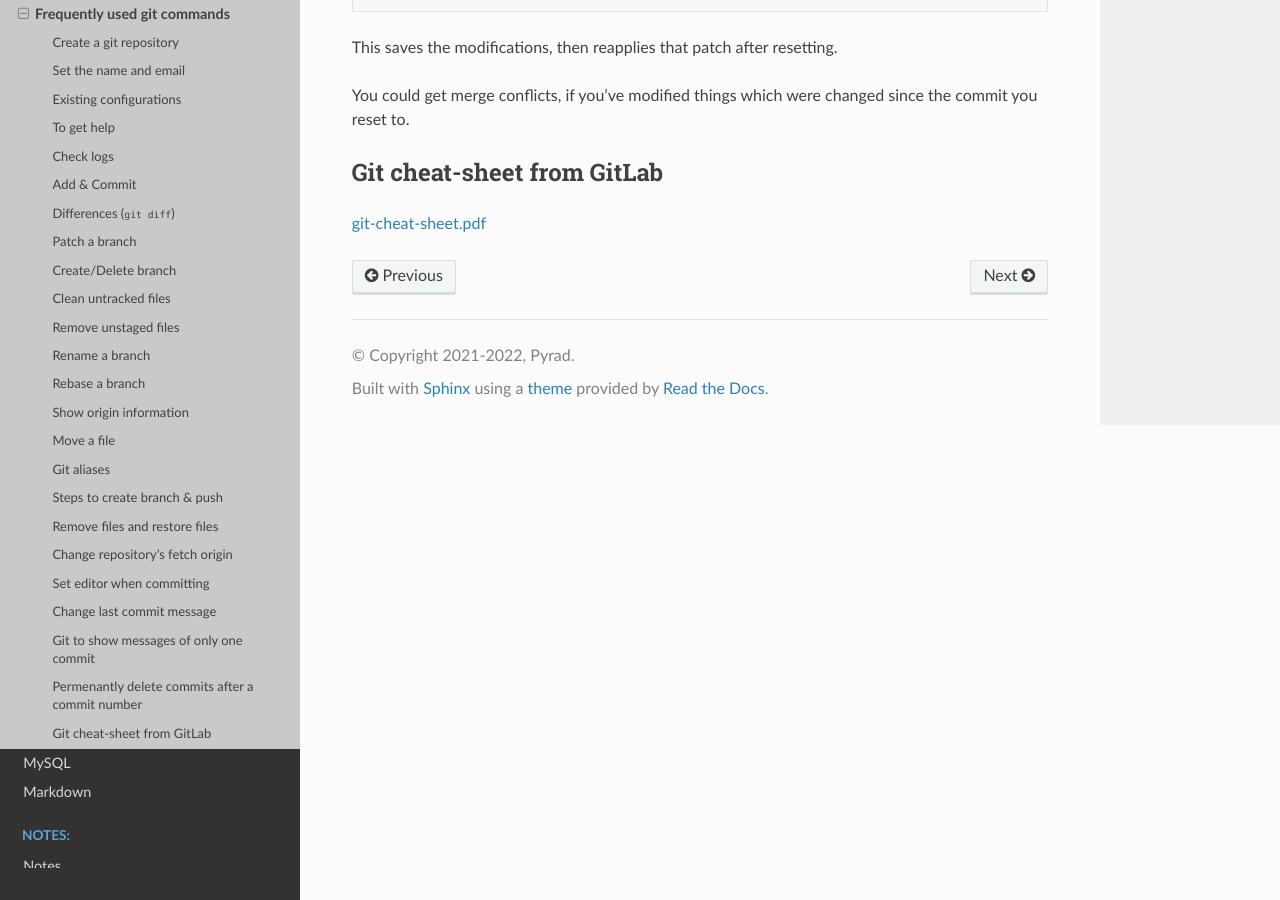
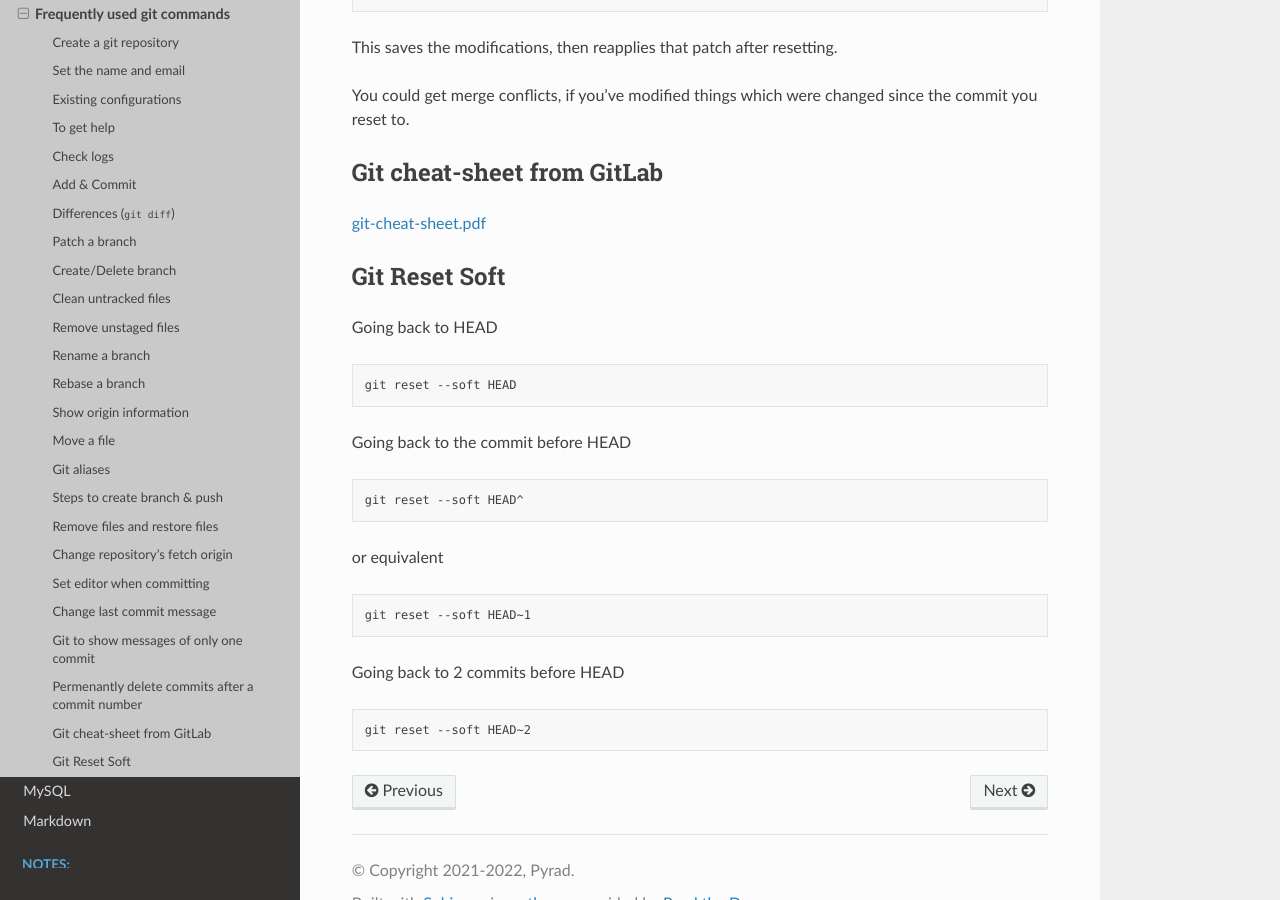
Before and after one commit to Pyrad/pyradnotes, a Sphinx documentation site: the page built from source/Git/gitcmd.md, in a window 1280 px wide and 900 px high, scrolled down 9108 px. Built offline with Sphinx 7.4.7 and the Read the Docs theme 2.0.0, drawn with Linux system fonts in a browser that asks for light colours.

Commit message:
Git git reset soft

````diff
--- a/source/Git/gitcmd.md
+++ b/source/Git/gitcmd.md
@@ -449,3 +449,29 @@ You could get merge conflicts, if you've modified things which were changed sinc
 ## Git cheat-sheet from GitLab
 
 [git-cheat-sheet.pdf](https://about.gitlab.com/images/press/git-cheat-sheet.pdf)
+
+## Git Reset Soft
+
+Going back to HEAD
+
+```shell
+git reset --soft HEAD
+```
+
+Going back to the commit before HEAD
+
+```shell
+git reset --soft HEAD^
+```
+
+or equivalent
+
+```shell
+git reset --soft HEAD~1
+```
+
+Going back to 2 commits before HEAD
+
+```shell
+git reset --soft HEAD~2
+```
````
